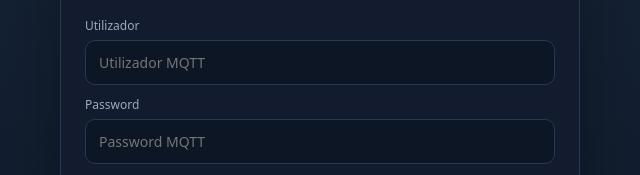
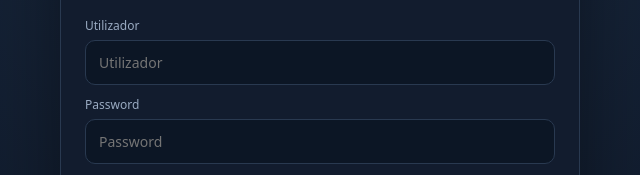
Before and after one commit to dgbgit/comando-esp32, a plain HTML site: page index.html in a window 1280 px wide. Shown: the part 226-401 px from the top of the page, 320-960 px from the left. Drawn offline with Linux system fonts and the light colour scheme.

Commit message:
Update index.html

```diff
--- a/index.html
+++ b/index.html
@@ -122,10 +122,10 @@
 
     <div class="fields">
       <label>Utilizador
-        <input id="username" autocomplete="username" placeholder="Utilizador MQTT">
+        <input id="username" autocomplete="username" placeholder="Utilizador">
       </label>
       <label>Password
-        <input id="password" type="password" autocomplete="current-password" placeholder="Password MQTT">
+        <input id="password" type="password" autocomplete="current-password" placeholder="Password">
       </label>
     </div>
 
@@ -273,7 +273,7 @@
     const username = usernameInput.value.trim();
     const password = passwordInput.value;
     if (!username || !password) {
-      showFeedback("Preenche o utilizador e a password MQTT.");
+      showFeedback("Preenche o utilizador e a password.");
       return;
     }
     if (client) { client.end(true); client = null; }
```
